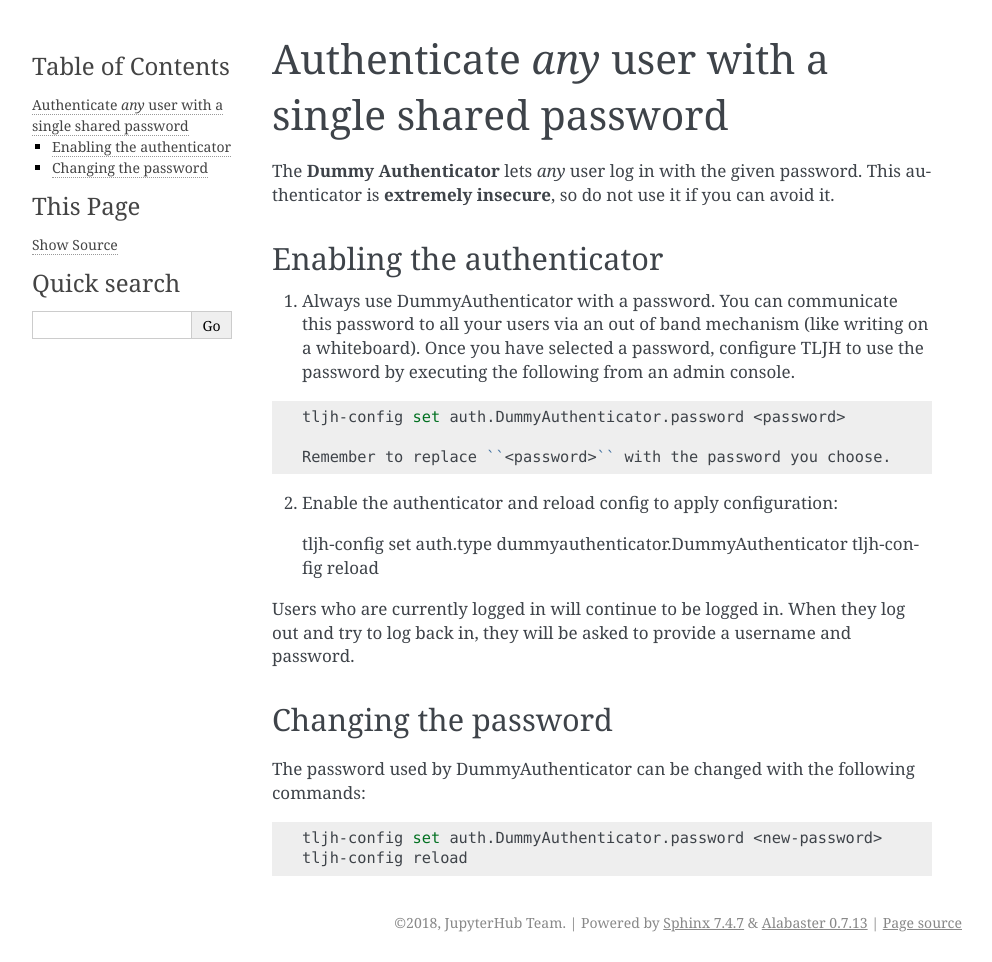
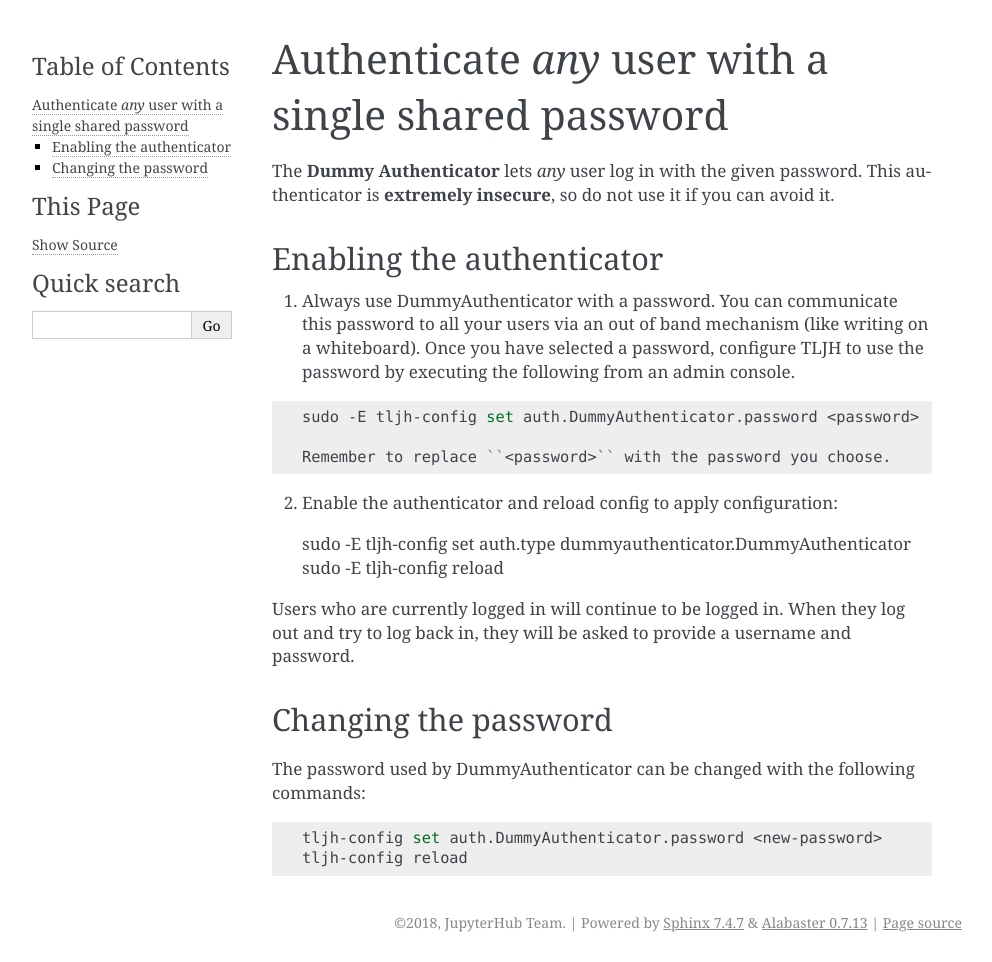
Before and after one commit to jupyterhub/the-littlest-jupyterhub, a Sphinx documentation site: the page built from docs/howto/auth/dummy.rst, in a window 1280 px wide. Shown: the whole page, without its empty margins (148-1140 px from the left). Built offline with Sphinx 7.4.7, drawn with Linux system fonts in a browser that asks for light colours; comment, search, counter and statistics services are not loaded.

Commit message:
Add topic guide on tljh-config

```diff
--- a/docs/howto/auth/dummy.rst
+++ b/docs/howto/auth/dummy.rst
@@ -18,14 +18,14 @@
 
 .. code-block:: bash
 
-   tljh-config set auth.DummyAuthenticator.password <password>
+   sudo -E tljh-config set auth.DummyAuthenticator.password <password>
 
    Remember to replace ``<password>`` with the password you choose.
 
 2. Enable the authenticator and reload config to apply configuration:
 
-   tljh-config set auth.type dummyauthenticator.DummyAuthenticator
-   tljh-config reload
+   sudo -E tljh-config set auth.type dummyauthenticator.DummyAuthenticator
+   sudo -E tljh-config reload
 
 Users who are currently logged in will continue to be logged in. When they
 log out and try to log back in, they will be asked to provide a username and
--- a/docs/index.rst
+++ b/docs/index.rst
@@ -77,6 +77,7 @@
    guides/admin
    topic/security
    topic/customizing-installer
+   topic/tljh-config
 
 
 Troubleshooting
```
Also changed, not shown: docs/topic/tljh-config.rst (added, +81 -0 lines).
